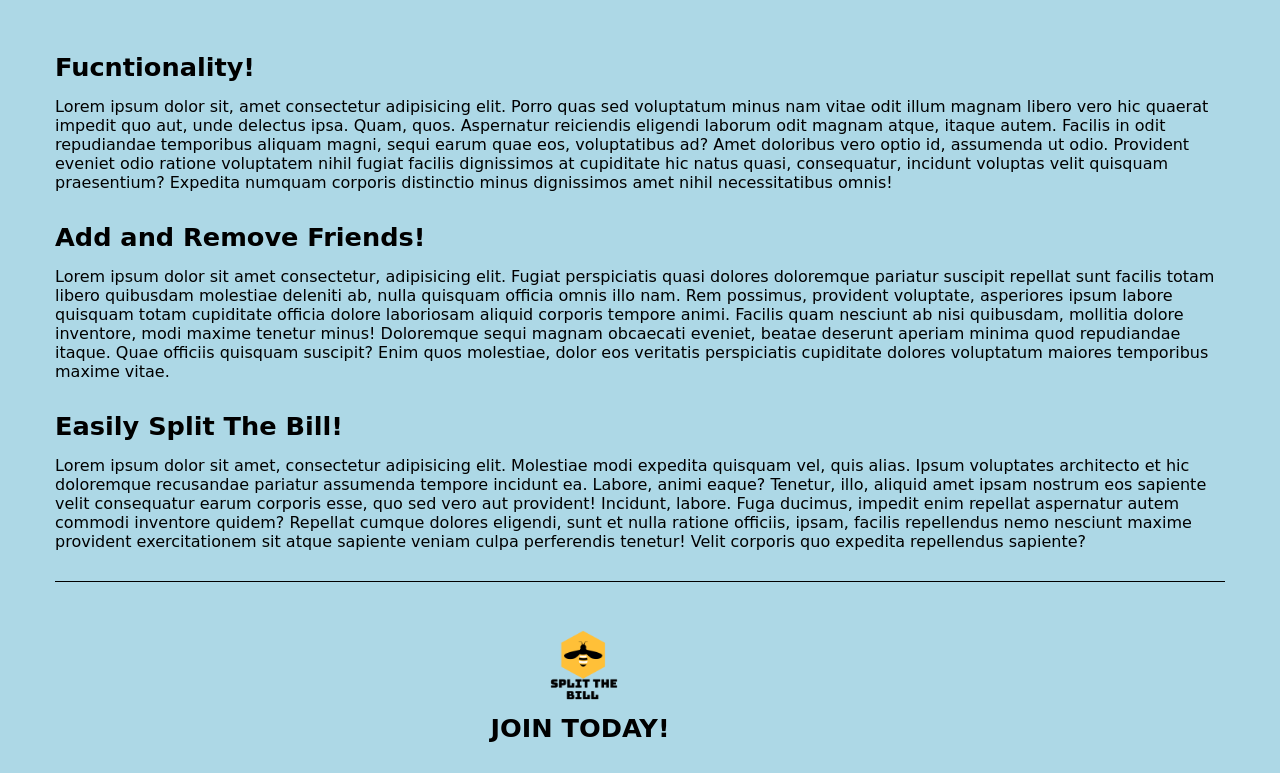
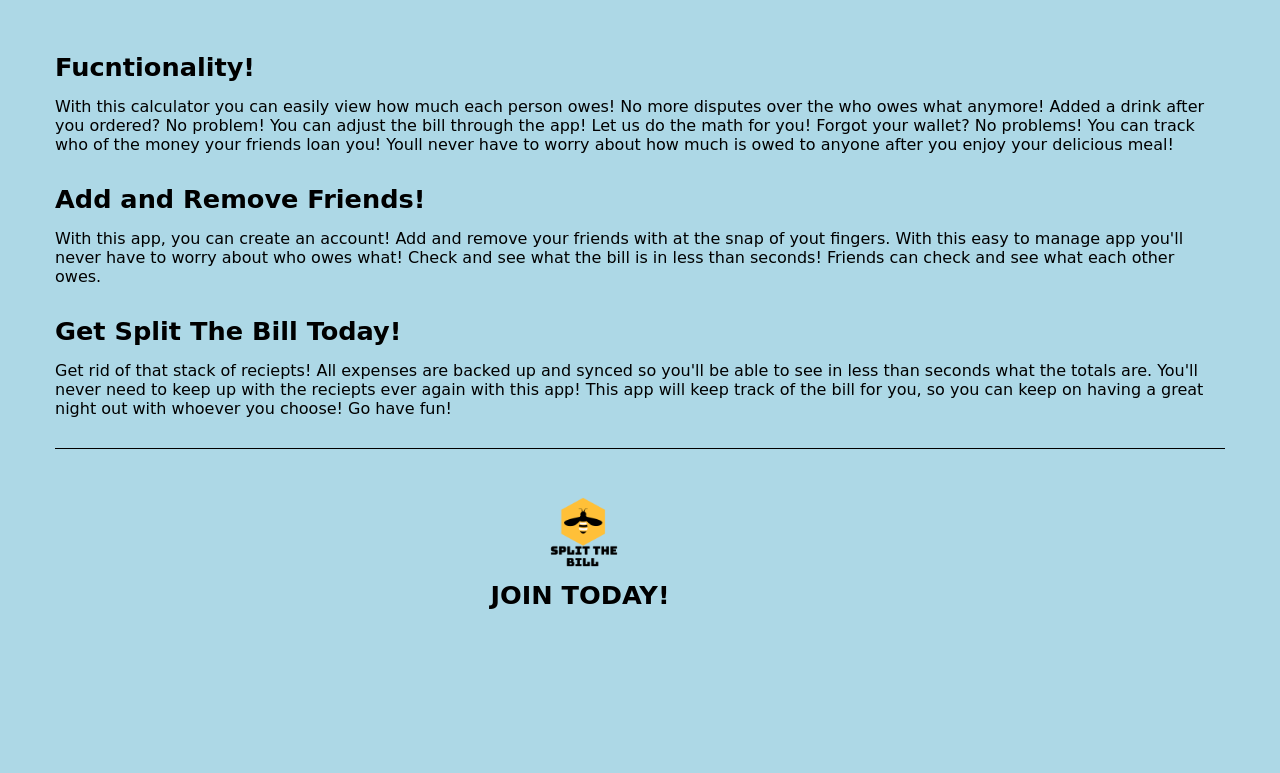
Before and after one commit to lambda-split-the-bill/Build-Split-The-Bill_WEB_UI, a plain HTML site: page index.html in a window 1280 px wide. Shown: the part 697-1470 px from the top of the page. After the commit the page ends 1337 px from the top, so only its background shows below. Drawn offline with Linux system fonts and the light colour scheme.

Commit message:
fixed logo on both media and removed ipsum

```diff
--- a/index.html
+++ b/index.html
@@ -22,7 +22,7 @@ background img url: https://images.pexels.com/photos/2403251/pexels-photo-240325
         </div>
         <img class="logo" src="img/logo-img.png" alt="logo">
         <nav>
-            <a class="link" href="https://splitthebill-tylippe.netlify.com/login">Log In<br> Sign Up</a>
+            <a class="link" href="https://splitthebill-tylippe.netlify.com/login">Join Us!</a>
         </nav>
     </header>
 
@@ -38,24 +38,19 @@ background img url: https://images.pexels.com/photos/2403251/pexels-photo-240325
             </header>
             <section class="section">
                 <h2>Fucntionality!</h2>
-                <p>Lorem ipsum dolor sit, amet consectetur adipisicing elit. Porro quas sed voluptatum minus nam vitae odit illum magnam libero vero hic quaerat impedit quo aut, unde delectus ipsa. Quam, quos.
-                Aspernatur reiciendis eligendi laborum odit magnam atque, itaque autem. Facilis in odit repudiandae temporibus aliquam magni, sequi earum quae eos, voluptatibus ad? Amet doloribus vero optio id, assumenda ut odio.
-                Provident eveniet odio ratione voluptatem nihil fugiat facilis dignissimos at cupiditate hic natus quasi, consequatur, incidunt voluptas velit quisquam praesentium? Expedita numquam corporis distinctio minus dignissimos amet nihil necessitatibus omnis!</p>
+                <p>With this calculator you can easily view how much each person owes! No more disputes over the who owes what anymore! Added a drink after you ordered? No problem! You can adjust the bill through the app! Let us do the math for you! Forgot your wallet? No problems! You can track who
+                of the money your friends loan you! Youll never have to worry about how much is owed to anyone after you enjoy your delicious meal!</p>
             </section>
             <section class="section">
                 <h2>Add and Remove Friends!</h2>
-                <p>Lorem ipsum dolor sit amet consectetur, adipisicing elit. Fugiat perspiciatis quasi dolores doloremque pariatur suscipit repellat sunt facilis totam libero quibusdam molestiae deleniti ab, nulla quisquam officia omnis illo nam.
-                Rem possimus, provident voluptate, asperiores ipsum labore quisquam totam cupiditate officia dolore laboriosam aliquid corporis tempore animi. Facilis quam nesciunt ab nisi quibusdam, mollitia dolore inventore, modi maxime tenetur minus!
-                Doloremque sequi magnam obcaecati eveniet, beatae deserunt aperiam minima quod repudiandae itaque. Quae officiis quisquam suscipit? Enim quos molestiae, dolor eos veritatis perspiciatis cupiditate dolores voluptatum maiores temporibus maxime vitae.</p>
+                <p>With this app, you can create an account! Add and remove your friends with at the snap of yout fingers. With this easy to manage app you'll never have to worry about who owes what! Check and see what the bill is in less than seconds! Friends can check and see what each other owes.</p>
             </section>
             <section class="section">
-                <h2>Easily Split The Bill!</h2>
-                <p>Lorem ipsum dolor sit amet, consectetur adipisicing elit. Molestiae modi expedita quisquam vel, quis alias. Ipsum voluptates architecto et hic doloremque recusandae pariatur assumenda tempore incidunt ea. Labore, animi eaque?
-                Tenetur, illo, aliquid amet ipsam nostrum eos sapiente velit consequatur earum corporis esse, quo sed vero aut provident! Incidunt, labore. Fuga ducimus, impedit enim repellat aspernatur autem commodi inventore quidem?
-                Repellat cumque dolores eligendi, sunt et nulla ratione officiis, ipsam, facilis repellendus nemo nesciunt maxime provident exercitationem sit atque sapiente veniam culpa perferendis tenetur! Velit corporis quo expedita repellendus sapiente?</p>
+                <h2>Get Split The Bill Today!</h2>
+                <p>Get rid of that stack of reciepts! All expenses are backed up and synced so you'll be able to see in less than seconds what the totals are. You'll never need to keep up with the reciepts ever again with this app! This app will keep track of the bill for you, so you can keep on having a great night out with whoever you choose! Go have fun!</p>
             </section>
             <footer>
-                <h3>JOIN TODAY!</h3>
+                <h3><a href="https://splitthebill-tylippe.netlify.com/login">JOIN TODAY!</a></h3>
                 <img src="img/logo-img.png" alt="logo">
             </footer>
         </div>
--- a/less/container.less
+++ b/less/container.less
@@ -36,6 +36,11 @@
             font-weight: bold;
             margin: 0 7.5rem 0 0;
             padding: 0 0 20px 0;
+            a{
+                text-decoration: none;
+                color: black;
+
+            }
         }
         @media(max-width: 600px){
             margin: 0;
@@ -43,13 +48,13 @@
                 display: center;
                 height: 76px;
                 width: 80px;
-                margin: 0;
+                margin: 0 2rem 0 0;
                 padding: 0;
             }
             h3{
                 font-size: 1.6rem;
                 font-weight: bold;
-                margin: 0;
+                margin: 0 2rem 0 0;
                 padding:0;
                 text-align: center;
             }
--- a/less/nav.less
+++ b/less/nav.less
@@ -12,8 +12,6 @@
 
 
         .dropdown-button{
-            // margin: 0 0 0 25px;
-            // padding: 0 0 0 25px;
             cursor: pointer;
             display: none;
         }
@@ -42,7 +40,7 @@
     img{
         height: 75px;
         width: 75px;
-        margin: 0 0 0 100px;
+        margin: 0 0 0 33px;
         z-index:3;
     }
 
@@ -99,7 +97,6 @@
                     height:32px;
                     font-size: 1.3rem;
                     margin: 2px 0 0 2px;
-                    // padding:8px 20px 5px 20px;
                     box-sizing: content-box;
                     background-color: @bg-color;
                     text-align: center;
@@ -114,7 +111,7 @@
         .logo{
             height: 75px;
             width: 75px;
-            margin: 0 0 0 3rem;
+            margin: 0 0 0 4rem;
         }
 
         nav{
```
Also changed, not shown: css/index.css.
